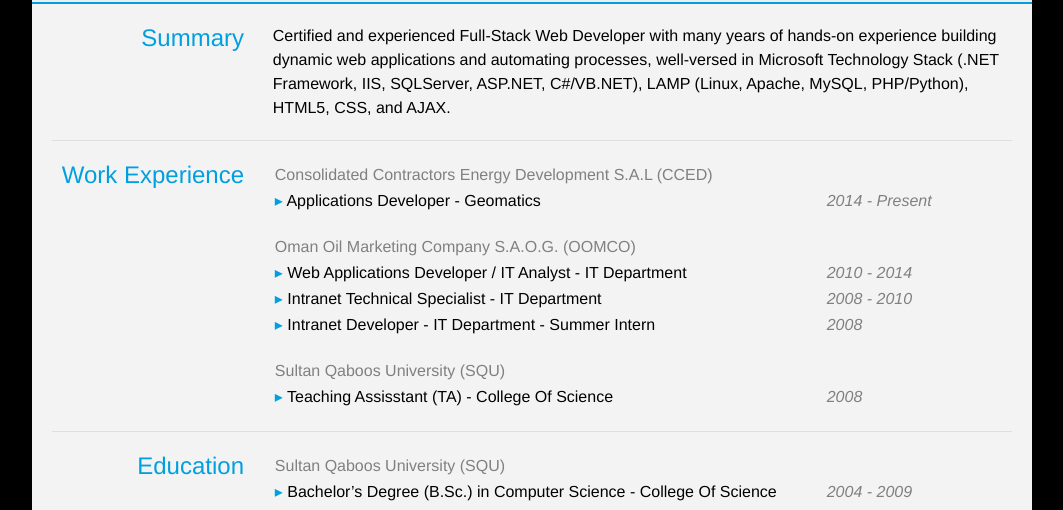
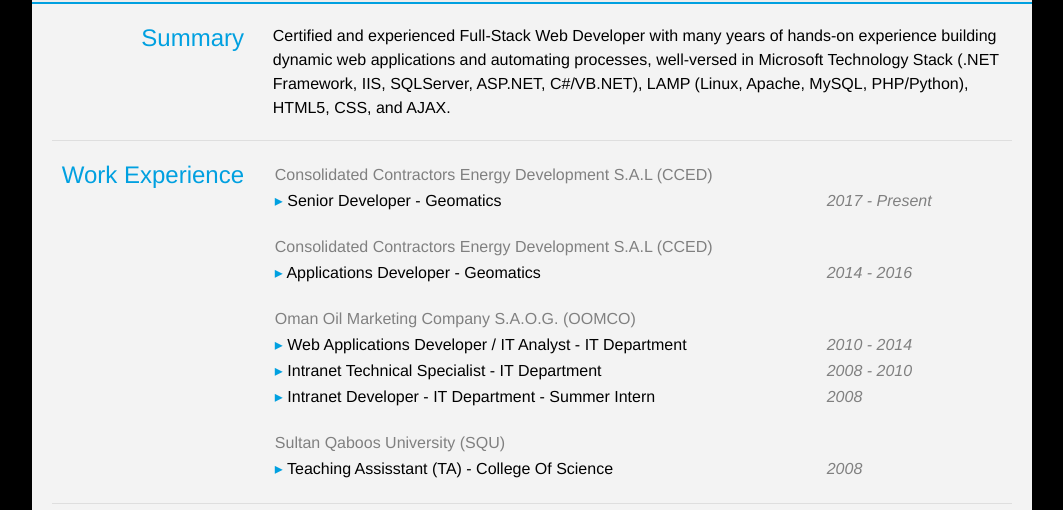
Before and after one commit to irkan-hadi/irkan-hadi.github.io, a plain HTML site: page cv/index.html in a window 1280 px wide. Shown: the part 221-731 px from the top of the page, without its empty margins (108-1171 px from the left). Drawn offline with nearby package versions, Linux system fonts and the light colour scheme.

Commit message:
Update index.html

```diff
--- a/cv/index.html
+++ b/cv/index.html
@@ -79,10 +79,28 @@
 							</tr>
 							<tr>
 								<td class="position">
+									<span class="bullet_point">▸</span> Senior Developer - Geomatics
+								</td>
+								<td class="period">
+									2017 - Present
+								</td>
+							</tr>
+							<tr>
+								<td>
+									<br/>
+								</td>
+							</tr>
+							<tr>
+								<td colspan="2" class="company">
+									Consolidated Contractors Energy Development S.A.L (CCED)
+								</td>
+							</tr>
+							<tr>
+								<td class="position">
 									<span class="bullet_point">▸</span> Applications Developer - Geomatics
 								</td>
 								<td class="period">
-									2014 - Present
+									2014 - 2016
 								</td>
 							</tr>
 							<tr>
```
